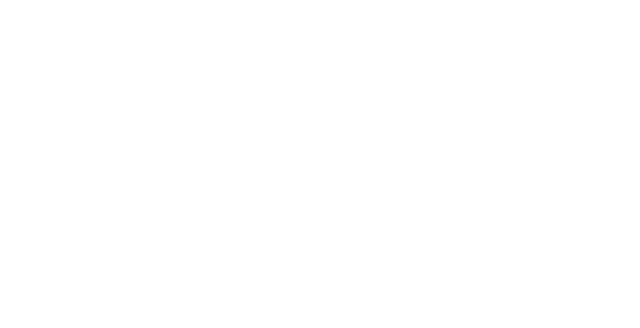
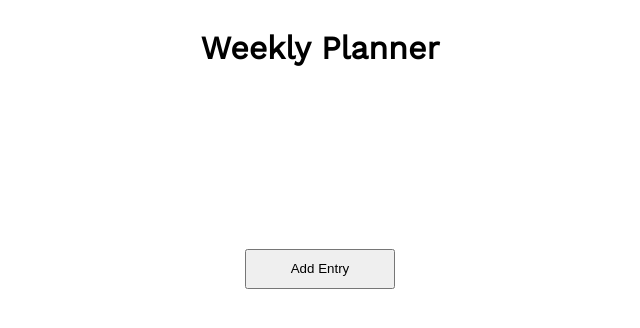
Before and after one commit to rjbae/week-planner, a website: page index.html in a window 1280 px wide. Shown: the whole page, without its empty margins (320-960 px from the left). Drawn offline with nearby package versions, Linux system fonts and the light colour scheme.

Commit message:
Week planner - Ryan Bae

```diff
--- a/index.html
+++ b/index.html
@@ -5,8 +5,19 @@
   <meta name="viewport" content="width=device-width, initial-scale=1.0">
   <title>Week Planner</title>
   <link rel="stylesheet" href="styles.css">
+  <link href="https://fonts.googleapis.com/css2?family=Work+Sans&display=swap" rel="stylesheet">
 </head>
 <body>
+  <div class="container">
+    <header>
+      <h1>Weekly Planner</h1>
+    </header>
+    <div class="row">
+      <div class="column-full">
+        <button class="add-entry-button">Add Entry</button>
+      </div>
+    </div>
+  </div>
   <script src="main.js"></script>
 </body>
 </html>
--- a/styles.css
+++ b/styles.css
@@ -0,0 +1,26 @@
+.container {
+  width: 900px;
+  margin: auto;
+}
+
+header {
+  display: flex;
+  justify-content: center;
+}
+
+.column-full {
+  width: 100%;
+  display: flex;
+  justify-content: center;
+  padding-top: 10rem;
+}
+
+h1 {
+  font-family: "Work Sans", sans-serif;
+}
+
+.add-entry-button {
+  text-align: center;
+  width: 150px;
+  height: 40px;
+}
```
